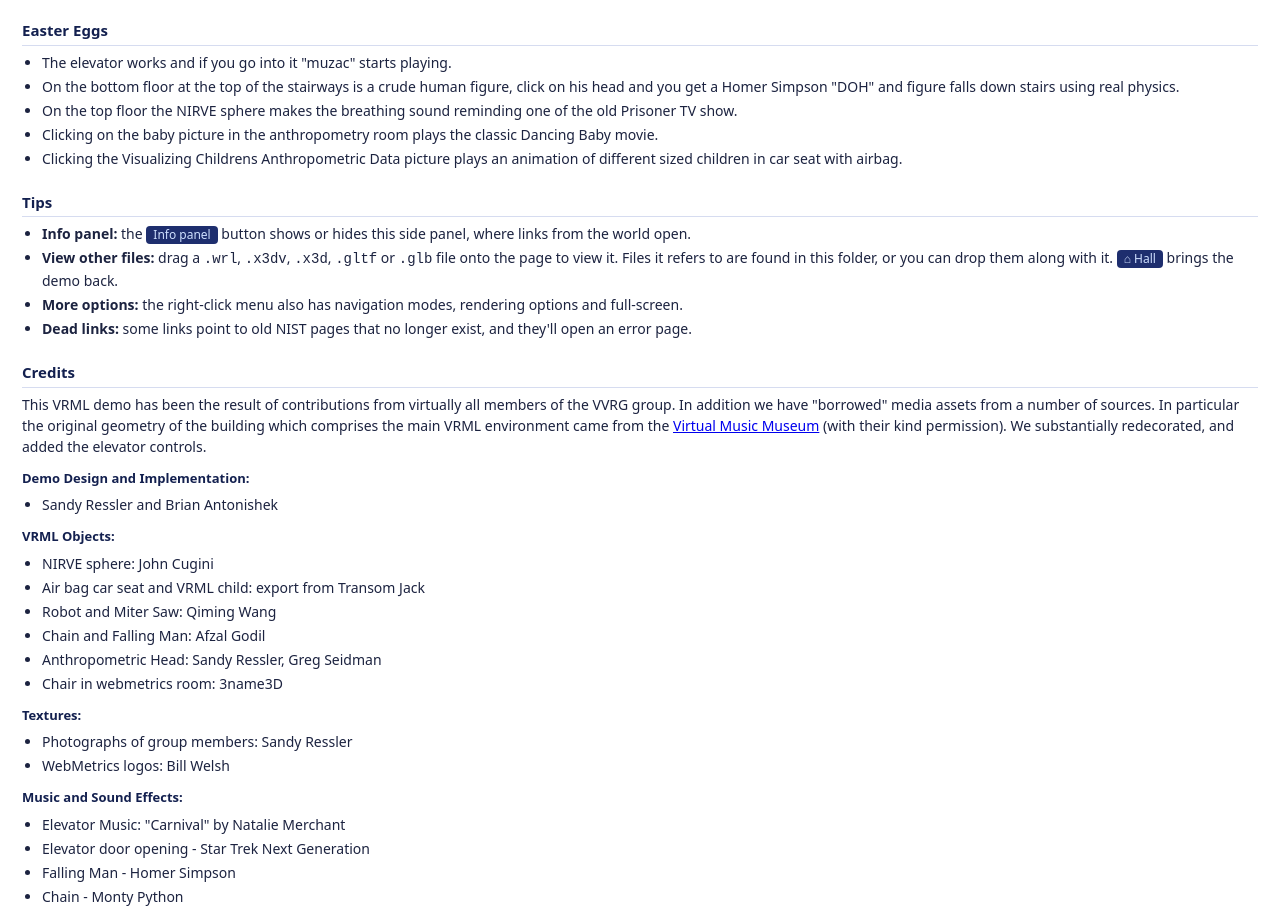
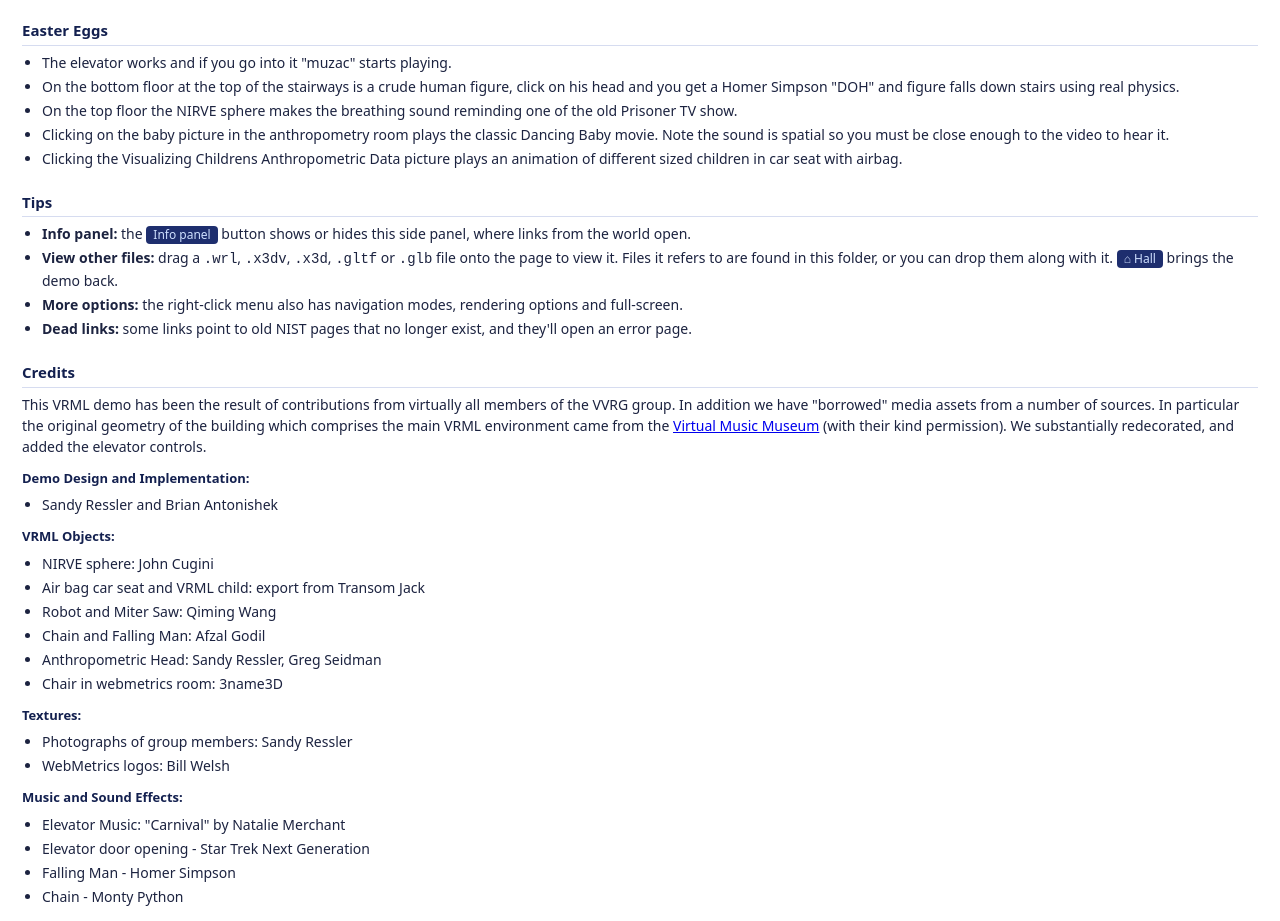
Before and after one commit to sressler/VVRGGroupDemo, a plain HTML site: page world/help.html in a window 1280 px wide. Shown: the part 1107-2028 px from the top of the page. Drawn offline with Linux system fonts and the light colour scheme.

Commit message:
Enhance description for baby picture interaction
Added note about spatial sound for the Dancing Baby movie.

```diff
--- a/world/help.html
+++ b/world/help.html
@@ -80,7 +80,7 @@
   <li>The elevator works and if you go into it "muzac" starts playing.</li>
   <li>On the bottom floor at the top of the stairways is a crude human figure, click on his head and you get a Homer Simpson "DOH" and figure falls down stairs using real physics.</li>
   <li>On the top floor the NIRVE sphere makes the breathing sound reminding one of the old Prisoner TV show.</li>
-  <li>Clicking on the baby picture in the anthropometry room plays the classic Dancing Baby movie.</li>
+  <li>Clicking on the baby picture in the anthropometry room plays the classic Dancing Baby movie. Note the sound is spatial so you must be close enough to the video to hear it.</li>
   <li>Clicking the Visualizing Childrens Anthropometric Data picture plays an animation of different sized children in car seat with airbag.</li>
 </ul>
 
```
